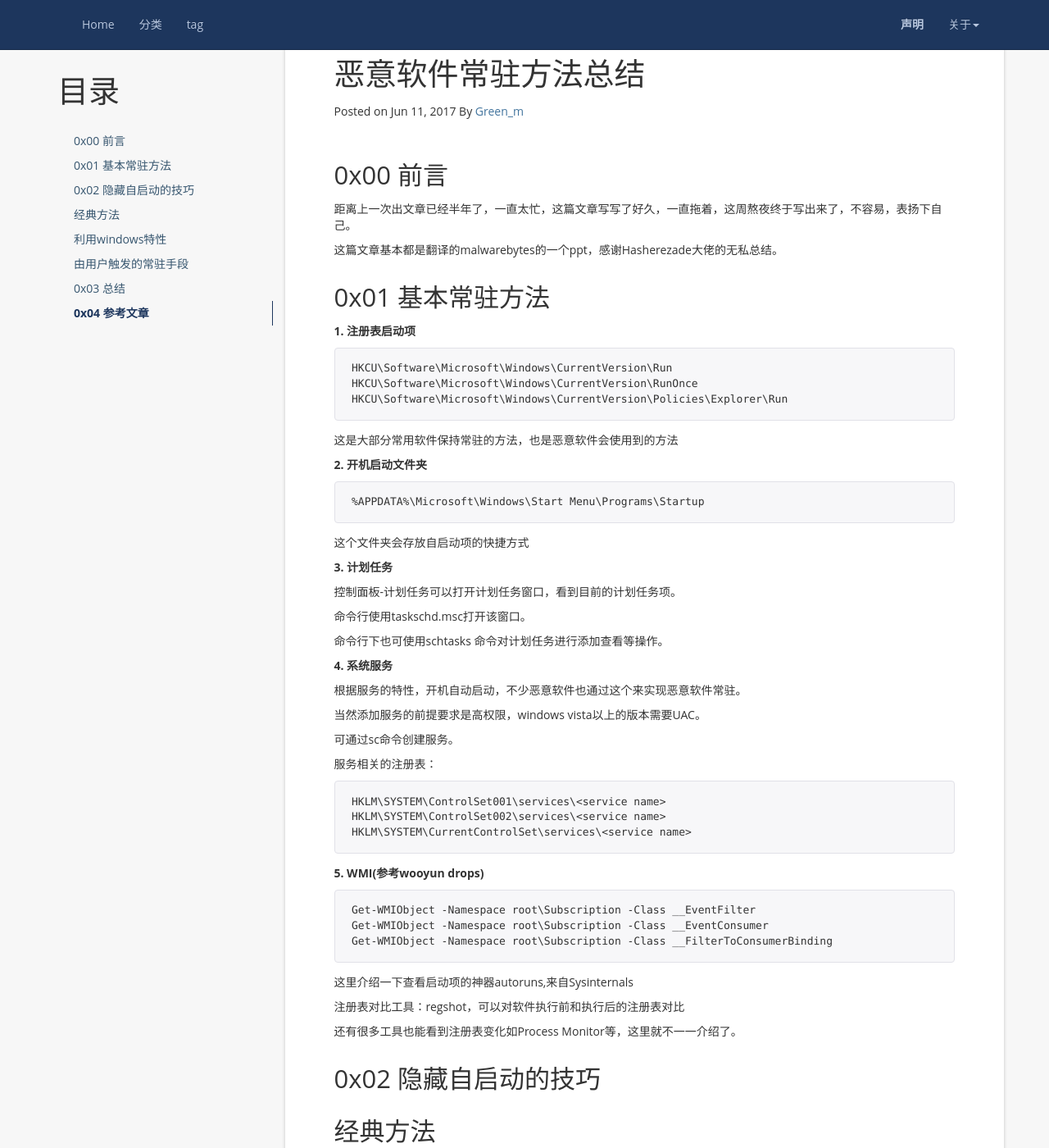
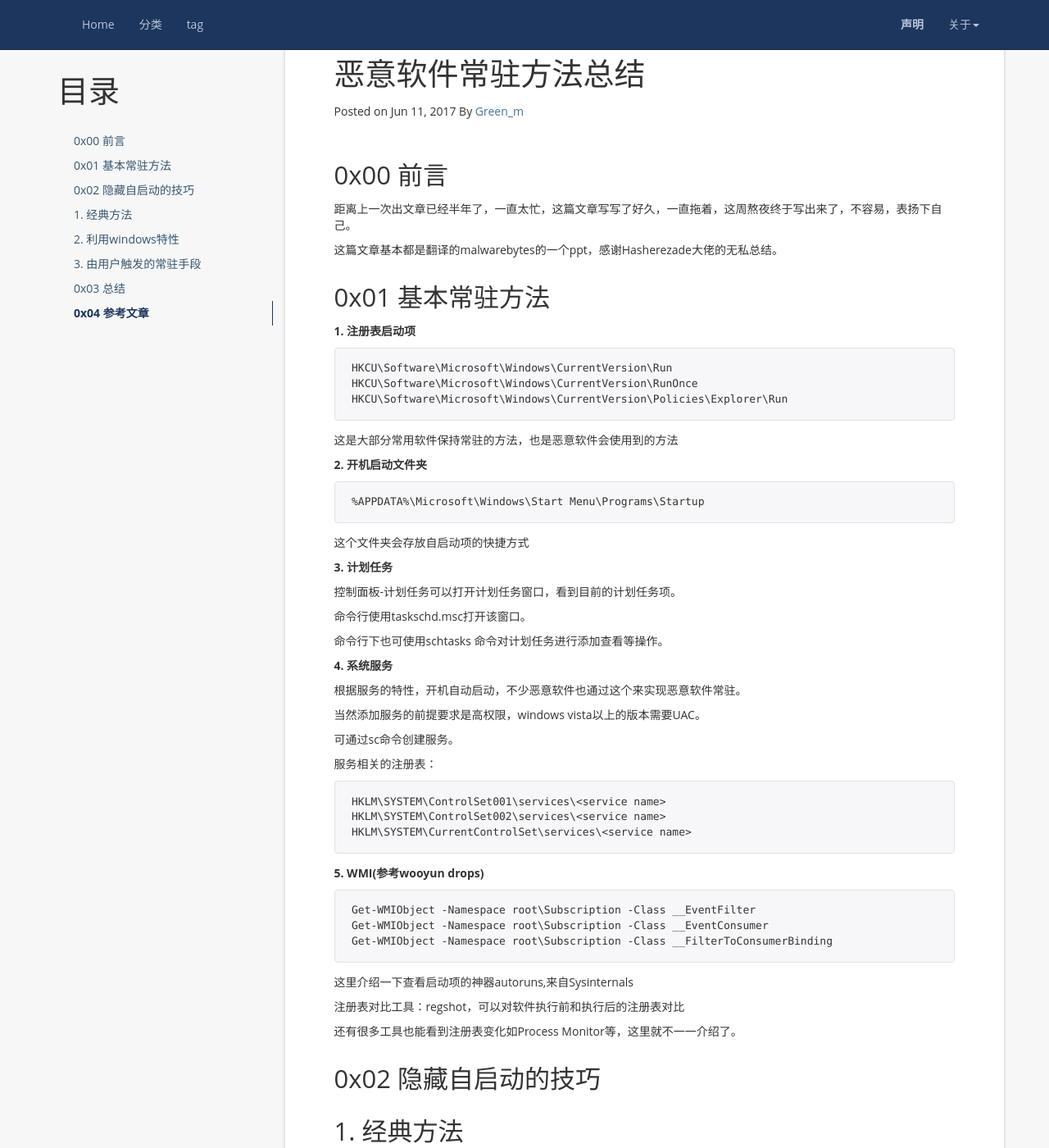
Before and after one commit to Green-m/Green-m.github.io, a Jekyll site: the page built from _posts/2017-06-12-malware-persistence-methods.md, in a window 1280 px wide and 1400 px high, scrolled down 309 px. Shown: the whole window at 82% size. Built offline with Jekyll 4.4.1, drawn with Linux system fonts in a browser that asks for light colours; comment, search, counter and statistics services are not loaded; some of the changed text lies outside the part shown.

Commit message:
Create 2017-06-12-malware-persistence-methods.md

```diff
--- a/_posts/2017-06-12-malware-persistence-methods.md
+++ b/_posts/2017-06-12-malware-persistence-methods.md
@@ -76,7 +76,7 @@ tag: malware
 0x02 隐藏自启动的技巧
 ------------------
 
-## 经典方法
+## 1. 经典方法
 ------------------
 
 ### last minute
@@ -204,7 +204,7 @@ exploit/windows/local/registry_persistence
 反正思路都是把shellcode或者downloader写进注册表，通过其他方式加载，磁盘上不存PE文件。
 
 
-## 利用windows特性
+## 2. 利用windows特性
 ------------------
 
 ### 劫持 AppInit_DLLs
@@ -302,7 +302,7 @@ COM即Component Object Model （组件对象模型）的缩写，这里我们只
 
 
 
-## 由用户触发的常驻手段
+## 3. 由用户触发的常驻手段
 ------------------
 
 ### 快捷方式劫持
```
